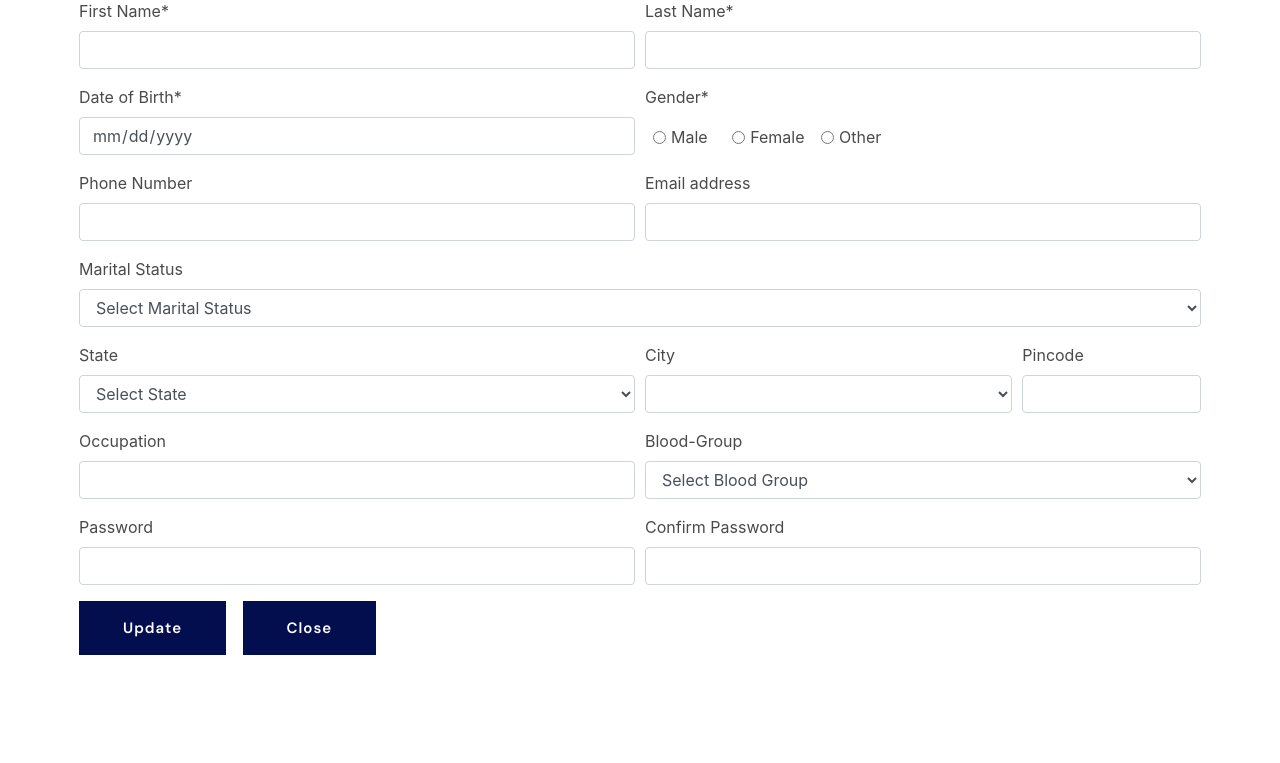
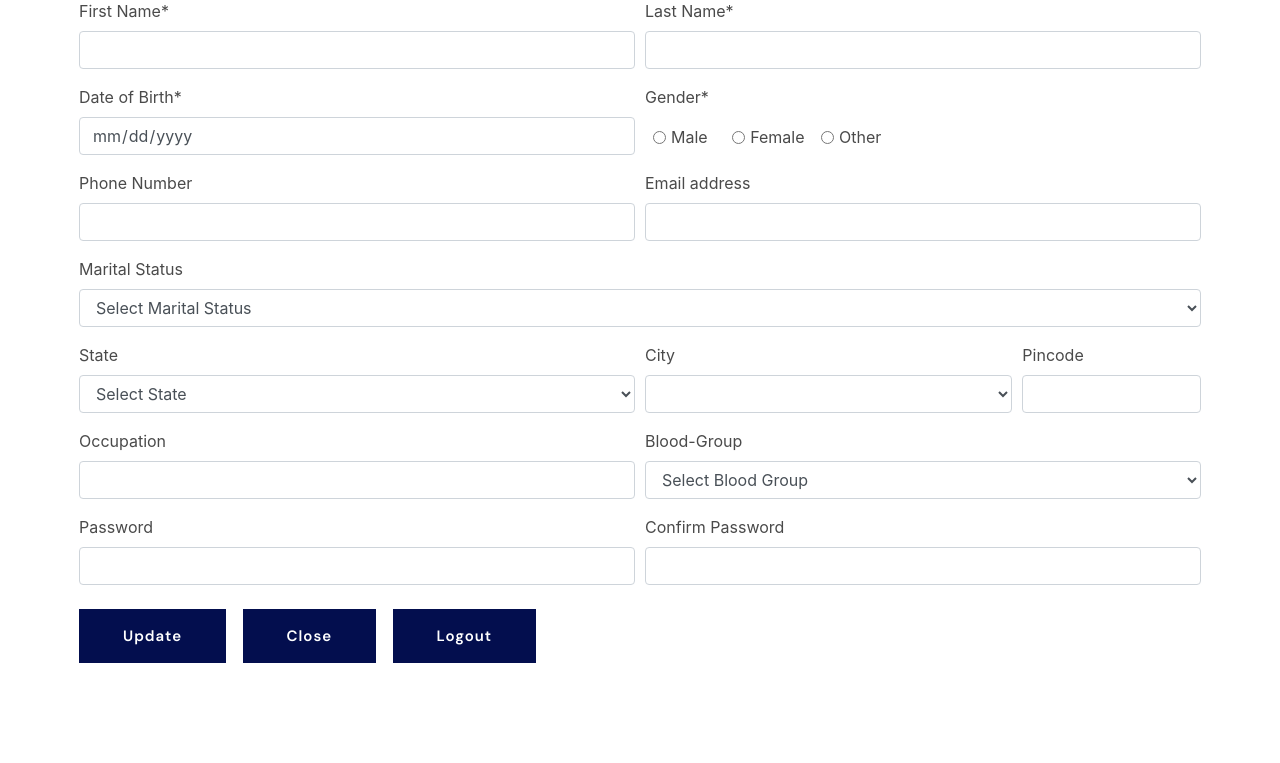
Before and after one commit to HeetMorker/tribal-design-1, a PHP site: page /reg_view.php in a window 1280 px wide. Shown: the part 448-1211 px from the top of the page. Before the commit the page ends 1103 px from the top, so only its background shows below. Run offline with PHP 8.4, Linux system fonts and the light colour scheme; data that the repository does not hold is empty; some libraries are stand-ins or nearby versions; some web fonts are replaced.

Commit message:
add logout button

```diff
--- a/reg_view.php
+++ b/reg_view.php
@@ -292,8 +292,13 @@ if (isset($_REQUEST["update"])) {
                                         name="confirm_password" value="<?php echo $data['password'] ?>">
                                 </div>
                             </div>
-                            <button type="submit" class="btn btn-primary mr-3" name="update" id="update">Update</button>
-                            <button type="submit" class="btn btn-primary" name="close" id="close">Close</button>
+                            <div class="mt-2">
+                                <button type="submit" class="btn btn-primary mr-3" name="update"
+                                    id="update">Update</button>
+                                <button type="submit" class="btn btn-primary mr-3" name="close"
+                                    id="close">Close</button>
+                                <button type="submit" class="btn btn-primary" name="logout" id="logout">Logout</button>
+                            </div>
                         </form>
                     </div>
                 </div>
```
